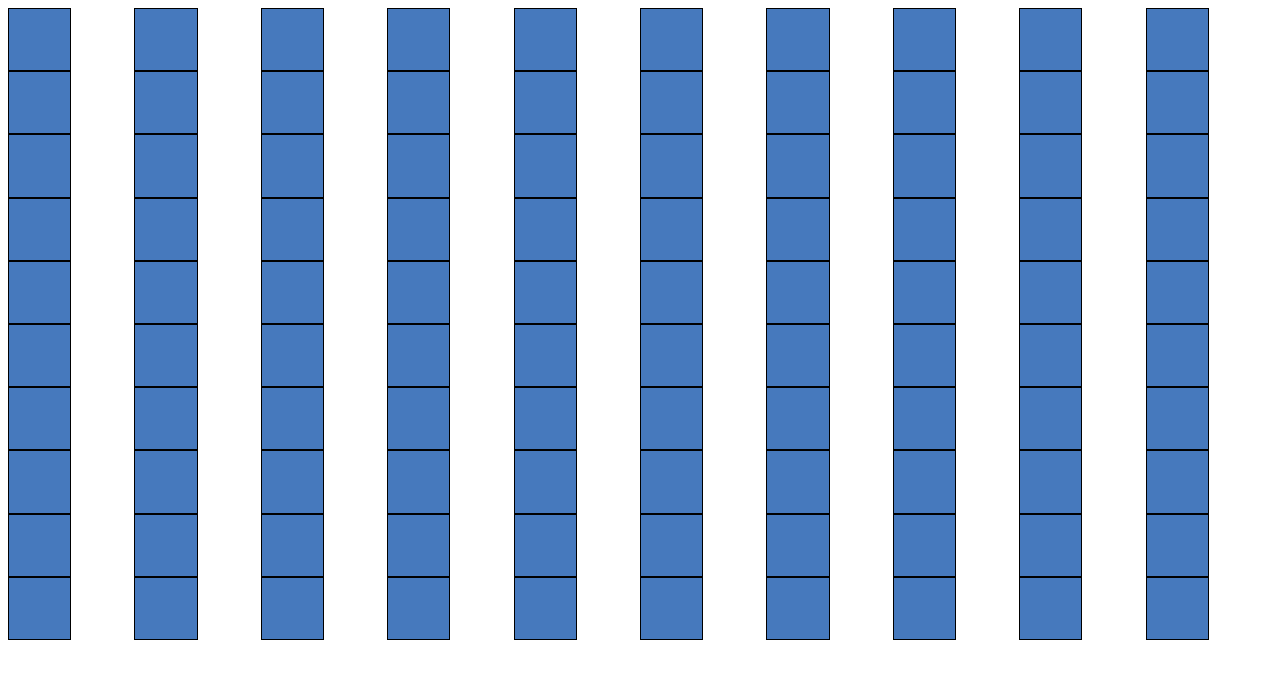
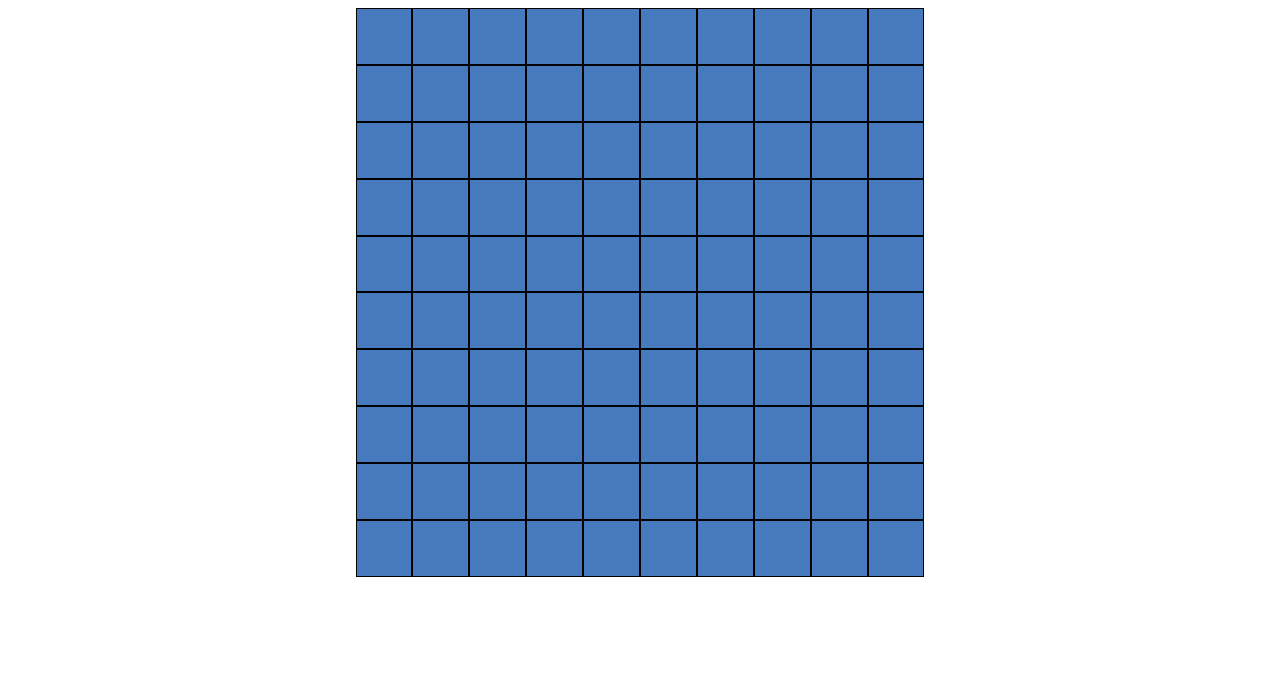
Before and after one commit to unsichtbar/minesweeper, a React (Create React App) app: page / in a window 1280 px wide. Both pictures are taken after a click on the button "Easy". Shown: the top 678 px of the page. Built offline with nearby package versions, Linux system fonts and the light colour scheme.

Commit message:
fix css, tiles are next to each other

```diff
--- a/src/game/Tile.css
+++ b/src/game/Tile.css
@@ -1,6 +1,5 @@
 .square-box {
   position: relative;
-  width: 50%;
   overflow: hidden;
   background: #4679bd;
 }
--- a/src/game/Tile.tsx
+++ b/src/game/Tile.tsx
@@ -19,10 +19,19 @@ export const Tile: React.FC<{
         onClick={onClick}
         onContextMenu={onRightClick}
         className="square-content"
-        // style={{ border: "1px solid black" }}
+        style={{
+          backgroundColor: CLICK_TYPE.LEFT === value ? "#D4C192" : "",
+        }}
       >
         <div>
-          <span>{text}</span>
+          <span
+            style={{
+              color: CLICK_TYPE.LEFT === value ? "black" : "",
+              fontSize: "2em",
+            }}
+          >
+            {text}
+          </span>
         </div>
       </span>
     </span>
--- /dev/null
+++ b/src/game/game.css
@@ -0,0 +1,5 @@
+.game-container {
+  display: grid;
+  width: 45%;
+  margin: 0 auto;
+}
--- a/src/game/game.tsx
+++ b/src/game/game.tsx
@@ -2,6 +2,7 @@ import React from "react";
 import { useSelector, useDispatch } from "react-redux";
 import { flag, reveal, difficultySelected, selectGame } from "./gameSlice";
 import { DifficultySelection } from "./DifficultySelection";
+import "./game.css";
 import { Tile } from "./Tile";
 import { getBoardSize, reveal as gameReveal } from "../minesweeper";
 export const Game: React.FC<any> = (props) => {
@@ -32,10 +33,10 @@ export const Game: React.FC<any> = (props) => {
   return (
     <div>
       <div
+        className="game-container"
         style={{
-          display: "grid",
-          gridTemplateColumns: `repeat(${game?.board?.length}, auto)`,
-          gridTemplateRows: `repeat(${game?.board?.[0].length}, auto)`,
+          gridTemplateColumns: `repeat(${game?.board?.length}, 1fr)`,
+          gridTemplateRows: `repeat(${game?.board?.[0].length}, 1fr)`,
         }}
       >
         {!game.game && (
--- a/src/game/gameSlice.ts
+++ b/src/game/gameSlice.ts
@@ -44,6 +44,8 @@ export const gameSlice = createSlice({
     },
     flag(state, action: PayloadAction<{ x: number; y: number }>) {
       if (state.board) {
+        if (state.board[action.payload.x][action.payload.y] === CLICK_TYPE.LEFT)
+          return;
         if (
           state.board[action.payload.x][action.payload.y] === CLICK_TYPE.RIGHT
         )
```
